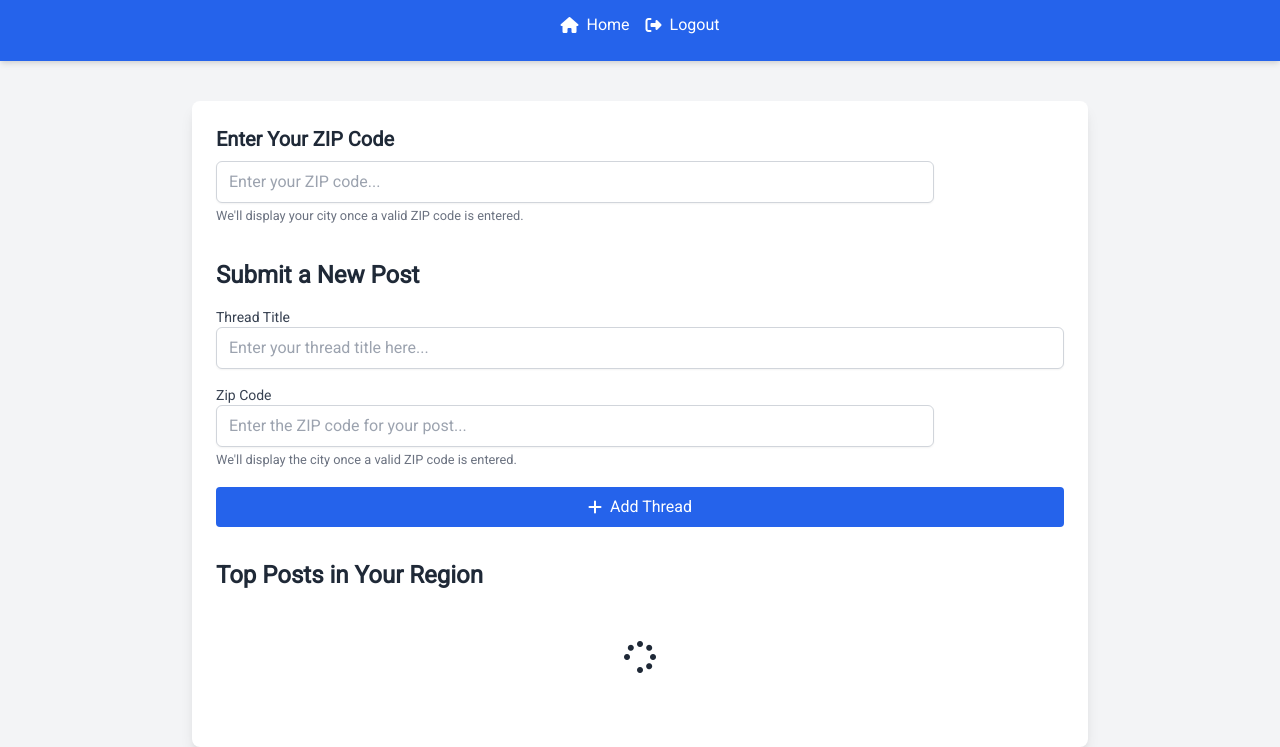
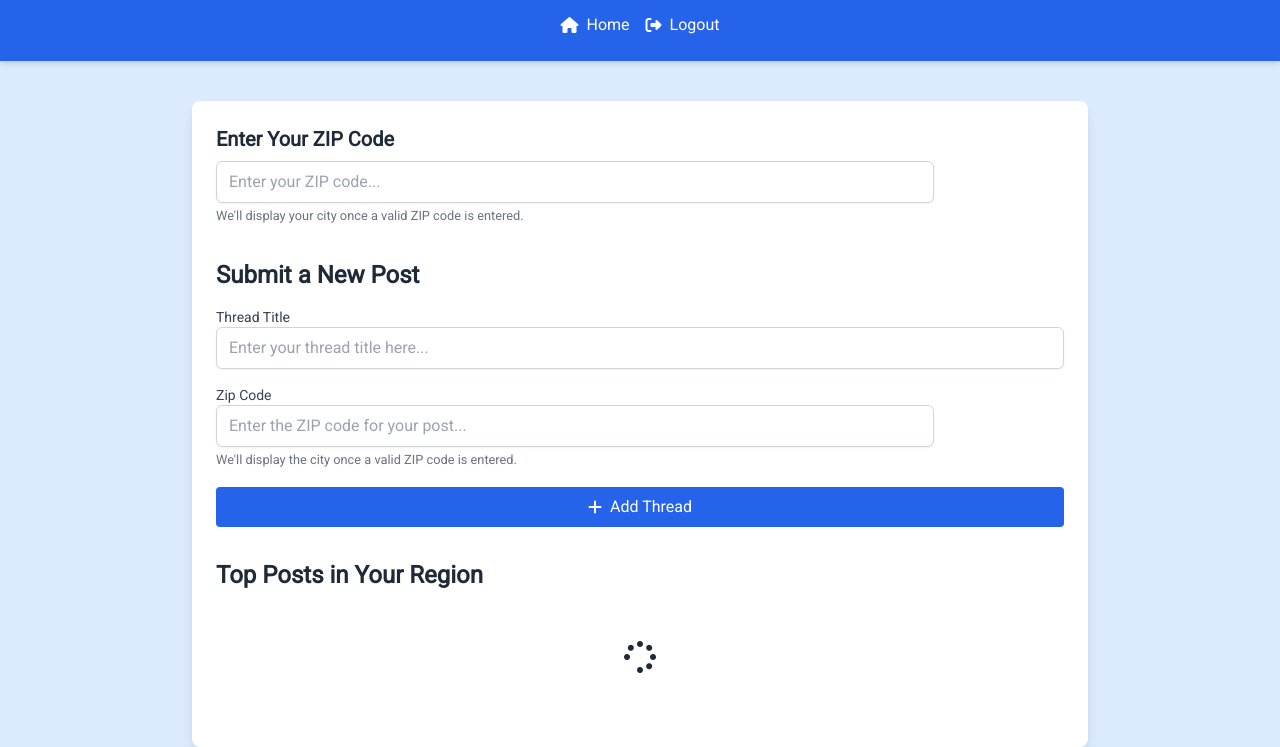
Before and after one commit to jek821/CommUnity, a website: page community.html in a window 1280 px wide. Shown: the part 67-814 px from the top of the page. Drawn offline with nearby package versions, Linux system fonts and the light colour scheme.

Commit message:
Changed background colo Dev Access/create account
Signed-off-by: ST1543 <sammyt1544@gmail.com>

```diff
--- a/community.html
+++ b/community.html
@@ -56,7 +56,7 @@
         }
     </style>
 </head>
-<body class="bg-gray-100 text-gray-800">
+<body class="bg-blue-100 text-gray-800">
     <!-- Header section with title and navigation -->
     <header class="text-center py-6 bg-blue-600 text-white shadow-md">
         <h1 class="text-4xl font-bold">Community Hub</h1>
```
Also changed, not shown: create_account.html (+1 -1 lines).
